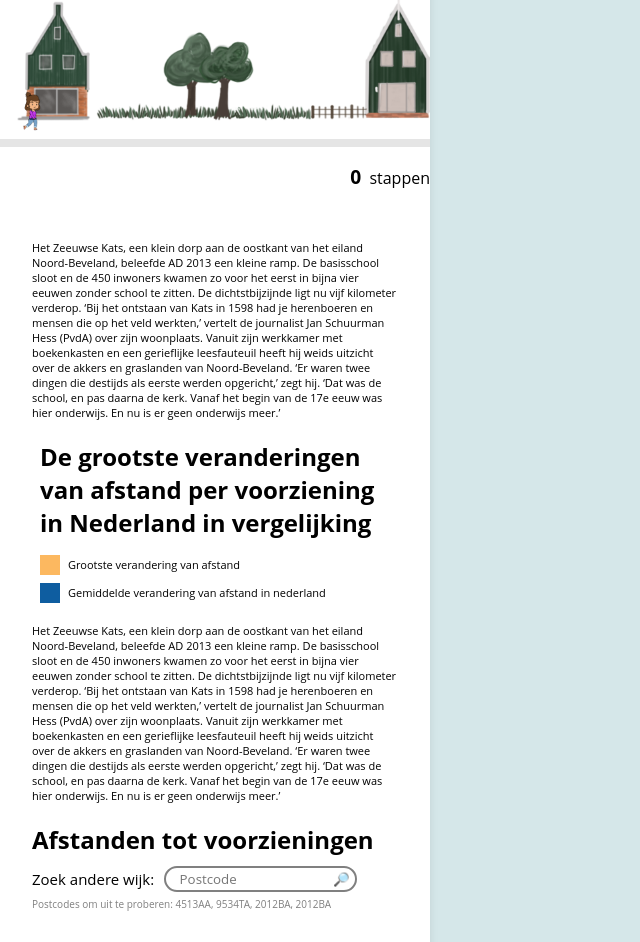
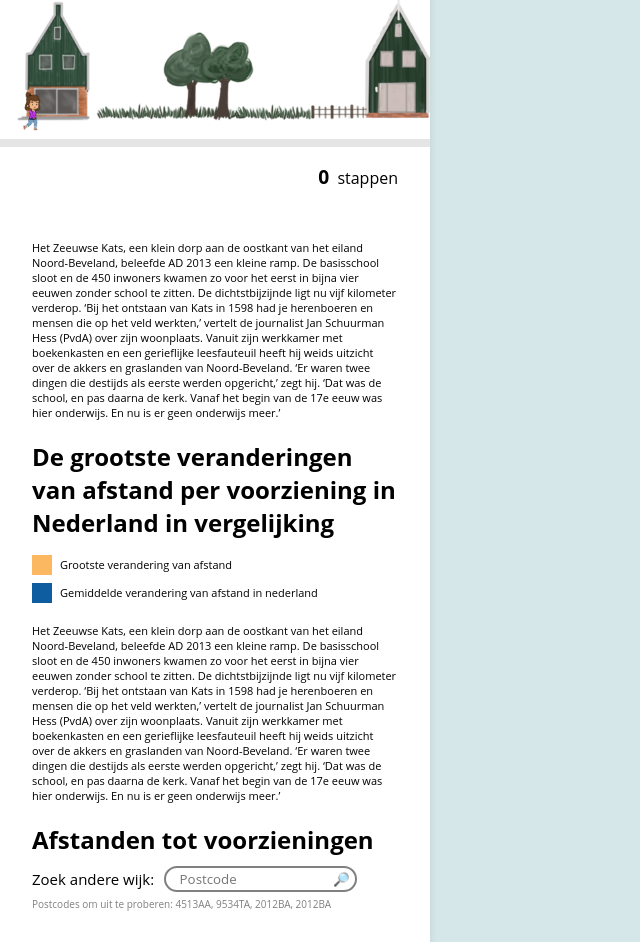
Before and after one commit to KoenHaagsma/FTM, a React (Create React App) app: page / in a window 1280 px wide. Shown: the part 1133-2075 px from the top of the page, without its empty margins (0-640 px from the left). Built offline with nearby package versions, Linux system fonts and the light colour scheme; no server answers; the HTML template or start-up script is replaced by a standard one.

Commit message:
Styling changes

```diff
--- a/src/App.css
+++ b/src/App.css
@@ -95,7 +95,7 @@ header {
     z-index: 5;
     margin-top: -3px;
     padding-left: -10px;
-    padding-right: -10px;
+    padding-right: 2rem;
 }
 .stappen .s {
     font-weight: bold;
--- a/src/Legenda/Legenda.js
+++ b/src/Legenda/Legenda.js
@@ -22,10 +22,15 @@ export default function Legenda() {
         'font-size': '11px',
     };
 
+    const styleUl = {
+        padding: '0',
+        marginLeft: '2rem',
+    };
+
     return (
         <>
             <div id="container">
-                <ul>
+                <ul style={styleUl}>
                     <li style={styleLi}>
                         <div style={styleSquare1}></div>Grootste verandering van afstand
                     </li>
--- a/src/Title/Title.js
+++ b/src/Title/Title.js
@@ -3,7 +3,6 @@ import React from 'react';
 export default function Title(props) {
     const styleH1 = {
         fontSize: '1.5rem',
-        paddingLeft: '.5rem',
     };
 
     return (
```
